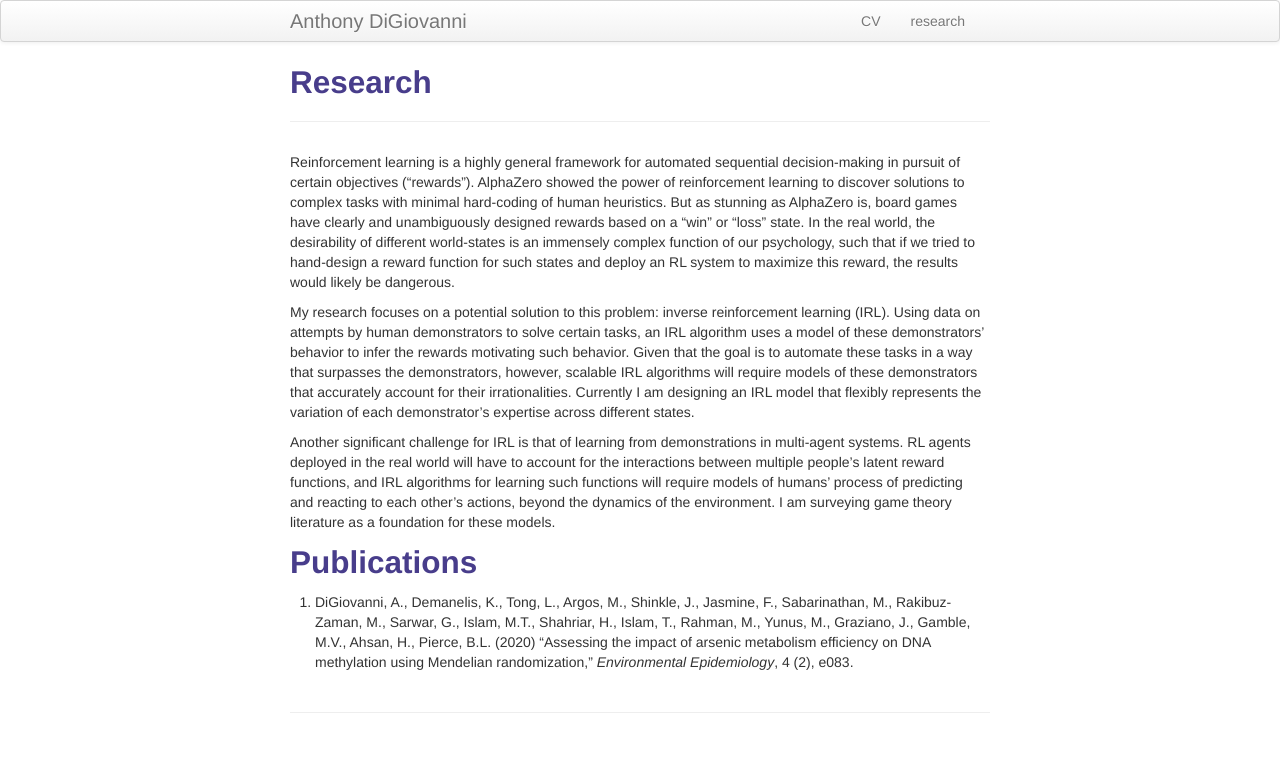
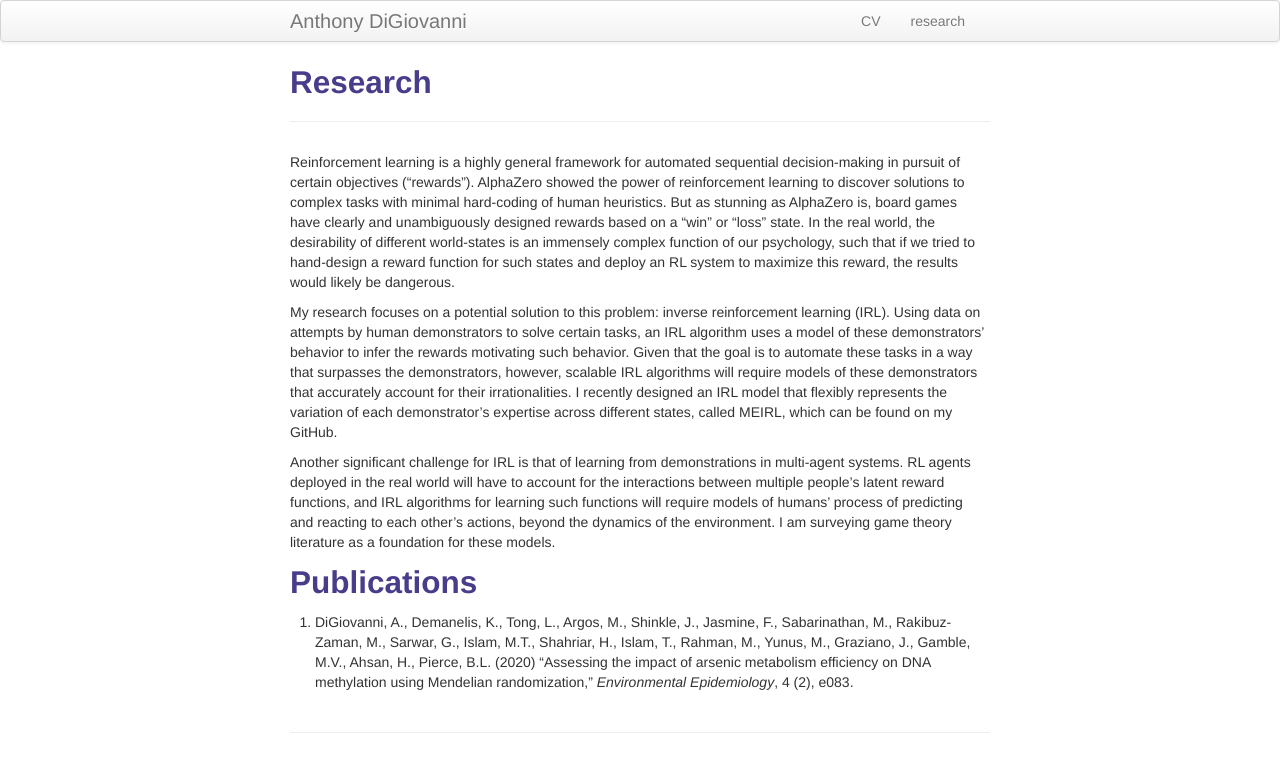
Before and after one commit to digiovannia/digiovannia.github.io, a Jekyll site: the page built from pages/research.md, in a window 1280 px wide. Shown: the top 772 px of the page. Built offline with Jekyll 4.4.1, drawn with Linux system fonts in a browser that asks for light colours.

Commit message:
research update

```diff
--- a/pages/research.md
+++ b/pages/research.md
@@ -6,7 +6,7 @@ description: Anthony DiGiovanni's research
 
 Reinforcement learning is a highly general framework for automated sequential decision-making in pursuit of certain objectives ("rewards"). AlphaZero showed the power of reinforcement learning to discover solutions to complex tasks with minimal hard-coding of human heuristics. But as stunning as AlphaZero is, board games have clearly and unambiguously designed rewards based on a "win" or "loss" state. In the real world, the desirability of different world-states is an immensely complex function of our psychology, such that if we tried to hand-design a reward function for such states and deploy an RL system to maximize this reward, the results would likely be dangerous.
 
-My research focuses on a potential solution to this problem: inverse reinforcement learning (IRL). Using data on attempts by human demonstrators to solve certain tasks, an IRL algorithm uses a model of these demonstrators' behavior to infer the rewards motivating such behavior. Given that the goal is to automate these tasks in a way that surpasses the demonstrators, however, scalable IRL algorithms will require models of these demonstrators that accurately account for their irrationalities. Currently I am designing an IRL model that flexibly represents the variation of each demonstrator's expertise across different states.
+My research focuses on a potential solution to this problem: inverse reinforcement learning (IRL). Using data on attempts by human demonstrators to solve certain tasks, an IRL algorithm uses a model of these demonstrators' behavior to infer the rewards motivating such behavior. Given that the goal is to automate these tasks in a way that surpasses the demonstrators, however, scalable IRL algorithms will require models of these demonstrators that accurately account for their irrationalities. I recently designed an IRL model that flexibly represents the variation of each demonstrator's expertise across different states, called MEIRL, which can be found on my GitHub.
 
 Another significant challenge for IRL is that of learning from demonstrations in multi-agent systems. RL agents deployed in the real world will have to account for the interactions between multiple people's latent reward functions, and IRL algorithms for learning such functions will require models of humans' process of predicting and reacting to each other's actions, beyond the dynamics of the environment. I am surveying game theory literature as a foundation for these models.
 
```
